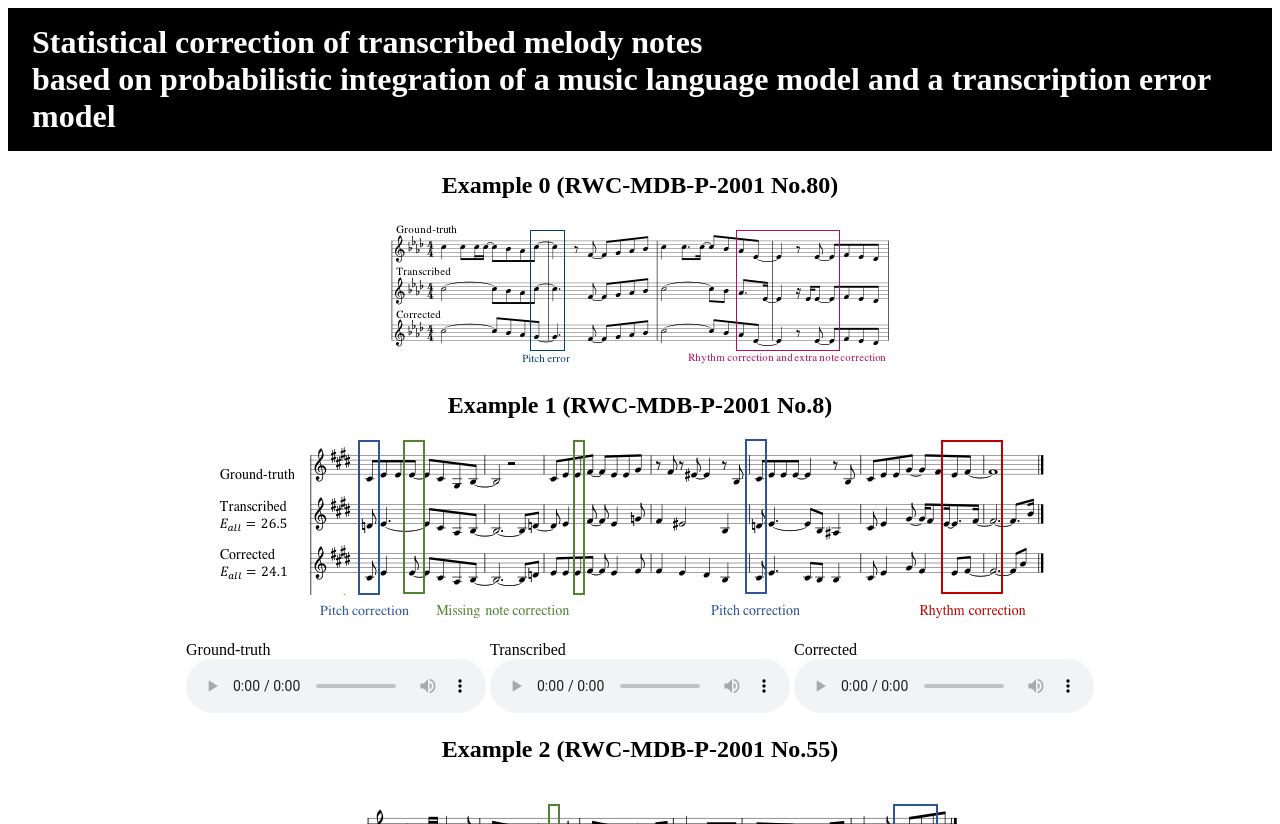
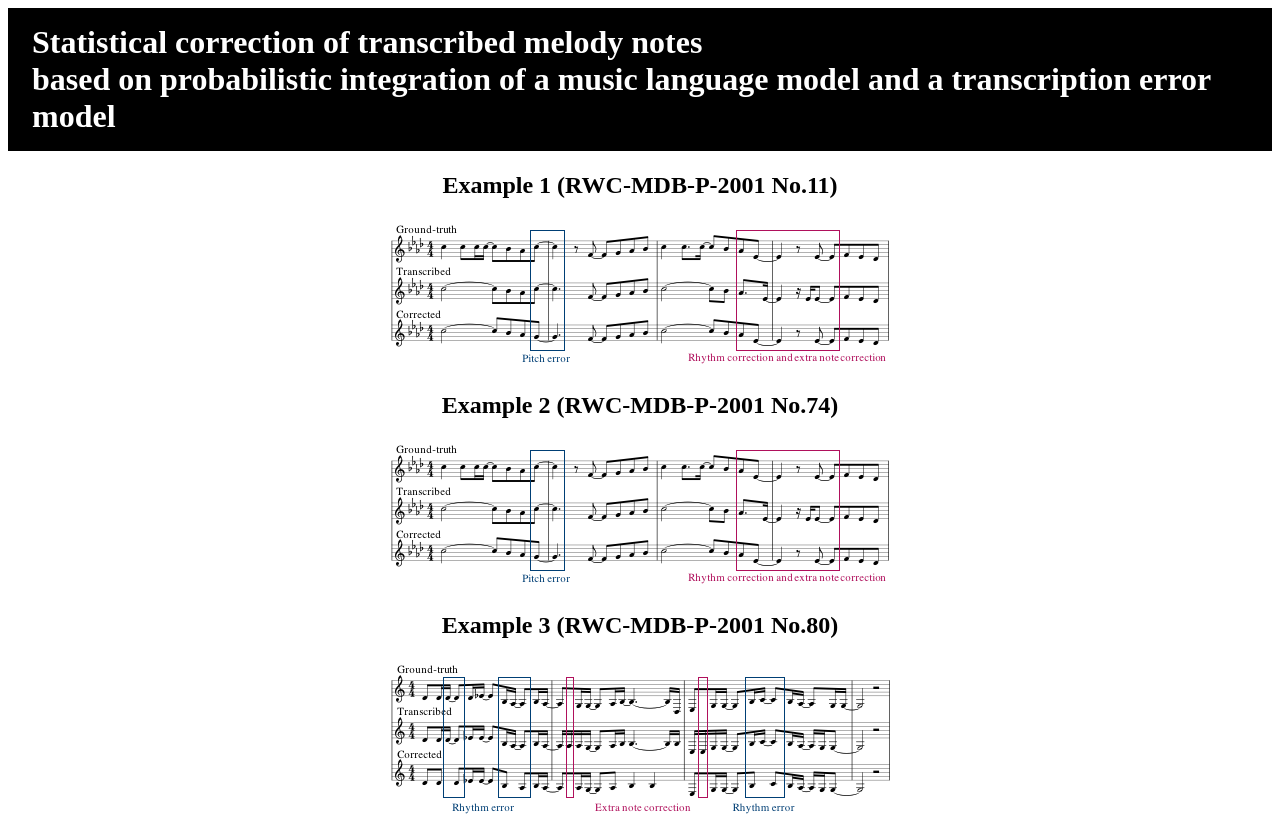
Before and after one commit to music-lsmtse/music-lsmtse.github.io, a plain HTML site: page index.html in a window 1280 px wide. Shown: the top 824 px of the page. Drawn offline with Linux system fonts and the light colour scheme.

Commit message:
3 example

```diff
--- a/index.html
+++ b/index.html
@@ -8,8 +8,14 @@
 
 <h1>Statistical correction of transcribed melody notes <br> based on probabilistic integration of a music language model and a transcription error model</h1>
 <div align="center">
-<h2>Example 0 (RWC-MDB-P-2001 No.80)</h2>
+<h2>Example 1 (RWC-MDB-P-2001 No.11)</h2>
 <img src="https://raw.githubusercontent.com/music-lsmtse/music-lsmtse.github.io/master/demo1.png">
+
+<h2>Example 2 (RWC-MDB-P-2001 No.74)</h2>
+<img src="https://raw.githubusercontent.com/music-lsmtse/music-lsmtse.github.io/master/demo2.png">
+
+<h2>Example 3 (RWC-MDB-P-2001 No.80)</h2>
+<img src="https://raw.githubusercontent.com/music-lsmtse/music-lsmtse.github.io/master/demo3.png">
 
 <h2>Example 1 (RWC-MDB-P-2001 No.8)</h2>
 <img src="https://raw.githubusercontent.com/music-lsmtse/music-lsmtse.github.io/master/ex1.png">
```
Also changed, not shown: demo2.png (added), demo3.png (added).
